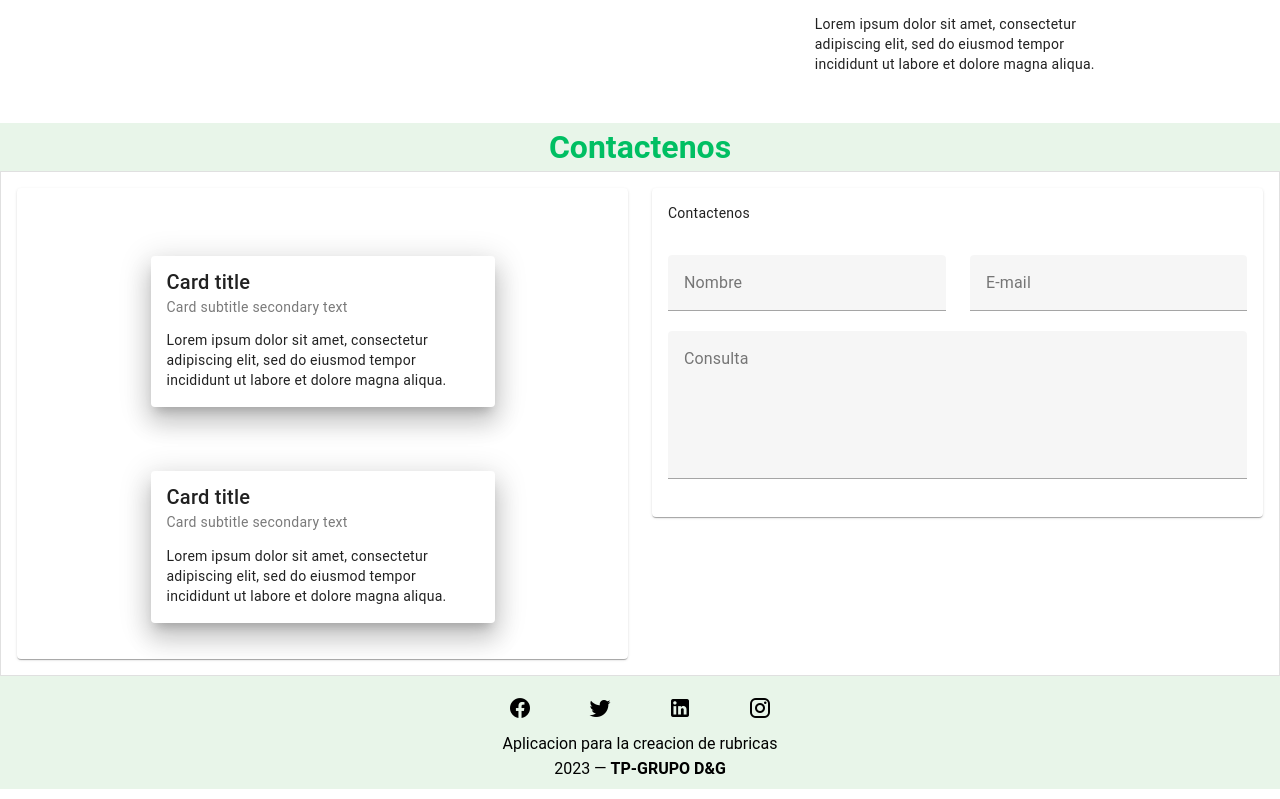
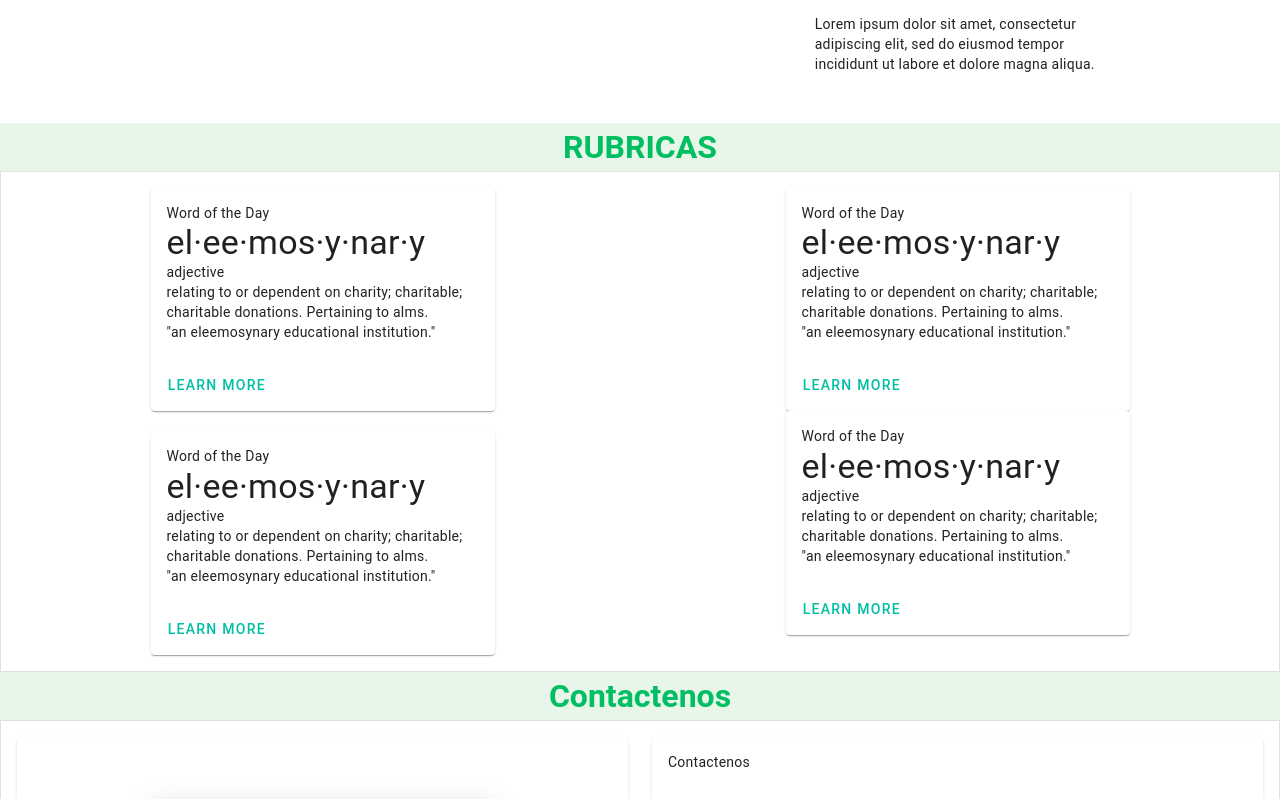
Before and after one commit to giandeveloper2109/FrontEndTPRubricas, a Vue app: page / in a window 1280 px wide. Shown: the part 941-1740 px from the top of the page. Built offline with nearby package versions, Linux system fonts and the light colour scheme.

Commit message:
UtimaSubidaAntesDeProgramarGrupo

```diff
--- /dev/null
+++ b/src/components/AcercaDerRUBRICAS.vue
@@ -0,0 +1,248 @@
+<template>
+    <v-responsive class="border pa-4">
+    <div>
+<v-row>
+<v-col>
+<!--Card 1-->
+    <v-card
+      class="mx-auto"
+      max-width="344"
+    >
+      <v-card-text>
+        <div>Word of the Day</div>
+        <p class="text-h4 text--primary">
+          el·ee·mos·y·nar·y
+        </p>
+        <p>adjective</p>
+        <div class="text--primary">
+          relating to or dependent on charity; charitable; charitable donations. Pertaining to alms.<br>
+          "an eleemosynary educational institution."
+        </div>
+      </v-card-text>
+      <v-card-actions>
+        <v-btn
+          variant="text"
+          color="teal-accent-4"
+          @click="reveal1 = true"
+        >
+          Learn More
+        </v-btn>
+      </v-card-actions>
+
+      <v-expand-transition>
+        <v-card
+          v-if="reveal1"
+          class="v-card--reveal"
+          style="height: 100%;"
+        >
+          <v-card-text class="pb-0">
+            <p class="text-h4 text--primary">
+              Origin
+            </p>
+            <p>late 16th century (as a noun denoting a place where alms were distributed): from medieval Latin eleemosynarius, from late Latin eleemosyna ‘alms’, from Greek eleēmosunē ‘compassion’ </p>
+          </v-card-text>
+          <v-card-actions class="pt-0">
+            <v-btn
+              variant="text"
+              color="teal-accent-4"
+              @click="reveal1 = false"
+            >
+              Close
+            </v-btn>
+          </v-card-actions>
+        </v-card>
+      </v-expand-transition>
+    </v-card>
+
+
+    <v-divider :thickness="20" class="border-opacity-0"></v-divider>
+<!--Card 2-->
+    <v-card
+      class="mx-auto"
+      max-width="344"
+    >
+      <v-card-text>
+        <div>Word of the Day</div>
+        <p class="text-h4 text--primary">
+          el·ee·mos·y·nar·y
+        </p>
+        <p>adjective</p>
+        <div class="text--primary">
+          relating to or dependent on charity; charitable; charitable donations. Pertaining to alms.<br>
+          "an eleemosynary educational institution."
+        </div>
+      </v-card-text>
+      <v-card-actions>
+        <v-btn
+          variant="text"
+          color="teal-accent-4"
+          @click="reveal2 = true"
+        >
+          Learn More
+        </v-btn>
+      </v-card-actions>
+
+      <v-expand-transition>
+        <v-card
+          v-if="reveal2"
+          class="v-card--reveal"
+          style="height: 100%;"
+        >
+          <v-card-text class="pb-0">
+            <p class="text-h4 text--primary">
+              Origin
+            </p>
+            <p>late 16th century (as a noun denoting a place where alms were distributed): from medieval Latin eleemosynarius, from late Latin eleemosyna ‘alms’, from Greek eleēmosunē ‘compassion’ </p>
+          </v-card-text>
+          <v-card-actions class="pt-0">
+            <v-btn
+              variant="text"
+              color="teal-accent-4"
+              @click="reveal2 = false"
+            >
+              Close
+            </v-btn>
+          </v-card-actions>
+        </v-card>
+      </v-expand-transition>
+    </v-card>
+
+
+</v-col>
+
+<!--Divison de acerca de las rubricas-->
+
+<!--Divison de acerca de las rubricas-->
+<v-col>
+
+
+<!--Card 3-->
+<v-card
+      class="mx-auto"
+      max-width="344"
+    >
+      <v-card-text>
+        <div>Word of the Day</div>
+        <p class="text-h4 text--primary">
+          el·ee·mos·y·nar·y
+        </p>
+        <p>adjective</p>
+        <div class="text--primary">
+          relating to or dependent on charity; charitable; charitable donations. Pertaining to alms.<br>
+          "an eleemosynary educational institution."
+        </div>
+      </v-card-text>
+      <v-card-actions>
+        <v-btn
+          variant="text"
+          color="teal-accent-4"
+          @click="reveal3 = true"
+        >
+          Learn More
+        </v-btn>
+      </v-card-actions>
+
+      <v-expand-transition>
+        <v-card
+          v-if="reveal3"
+          class="v-card--reveal"
+          style="height: 100%;"
+        >
+          <v-card-text class="pb-0">
+            <p class="text-h4 text--primary">
+              Origin
+            </p>
+            <p>late 16th century (as a noun denoting a place where alms were distributed): from medieval Latin eleemosynarius, from late Latin eleemosyna ‘alms’, from Greek eleēmosunē ‘compassion’ </p>
+          </v-card-text>
+          <v-card-actions class="pt-0">
+            <v-btn
+              variant="text"
+              color="teal-accent-4"
+              @click="reveal3 = false"
+            >
+              Close
+            </v-btn>
+          </v-card-actions>
+        </v-card>
+      </v-expand-transition>
+    </v-card>
+
+
+
+
+
+<!--Card 4-->
+    <v-card
+      class="mx-auto"
+      max-width="344"
+    >
+      <v-card-text>
+        <div>Word of the Day</div>
+        <p class="text-h4 text--primary">
+          el·ee·mos·y·nar·y
+        </p>
+        <p>adjective</p>
+        <div class="text--primary">
+          relating to or dependent on charity; charitable; charitable donations. Pertaining to alms.<br>
+          "an eleemosynary educational institution."
+        </div>
+      </v-card-text>
+      <v-card-actions>
+        <v-btn
+          variant="text"
+          color="teal-accent-4"
+          @click="reveal4 = true"
+        >
+          Learn More
+        </v-btn>
+      </v-card-actions>
+
+      <v-expand-transition>
+        <v-card
+          v-if="reveal4"
+          class="v-card--reveal"
+          style="height: 100%;"
+        >
+          <v-card-text class="pb-0">
+            <p class="text-h4 text--primary">
+              Origin
+            </p>
+            <p>late 16th century (as a noun denoting a place where alms were distributed): from medieval Latin eleemosynarius, from late Latin eleemosyna ‘alms’, from Greek eleēmosunē ‘compassion’ </p>
+          </v-card-text>
+          <v-card-actions class="pt-0">
+            <v-btn
+              variant="text"
+              color="teal-accent-4"
+              @click="reveal4 = false"
+            >
+              Close
+            </v-btn>
+          </v-card-actions>
+        </v-card>
+      </v-expand-transition>
+    </v-card>
+
+
+</v-col>
+</v-row>
+</div>
+</v-responsive>
+  </template>
+  <script>
+  export default {
+    data: () => ({
+      reveal1: false,
+      reveal2: false,
+      reveal3: false,
+      reveal4: false,
+    }),
+  }
+</script>
+<style>
+.v-card--reveal {
+  bottom: 0;
+  opacity: 1 !important;
+  position: absolute;
+  width: 100%;
+}
+</style>
--- a/src/components/Formulario.vue
+++ b/src/components/Formulario.vue
@@ -56,11 +56,11 @@
 
 
     </v-container>
-          </v-card>
+          </v-card >
         </v-col>
         <v-divider class="border-opacity-0" vertical></v-divider>
         <v-col>
-          <v-card text="Contactenos">
+    <v-card text="Contactenos" >
             <v-container>
       <v-row>
         <v-col
--- a/src/layouts/default/AppBar.vue
+++ b/src/layouts/default/AppBar.vue
@@ -6,7 +6,6 @@
     <v-btn plain >Principal</v-btn>
     <v-btn plain>Quienes Somos</v-btn>
     <v-btn plain>Rubricas</v-btn>
-    <v-btn plain>Premiun</v-btn>
     <v-btn plain>Contactenos</v-btn>
     <v-btn  variant="plain" to="/Login" >Login</v-btn>
 
--- a/src/layouts/default/Default.vue
+++ b/src/layouts/default/Default.vue
@@ -11,6 +11,13 @@
 		  </v-sheet>
     </div>
     <Aboutus/>
+    <div>
+      <v-sheet class="bg-green-lighten-5 text-center d-flex flex-column">
+			  <h1 >RUBRICAS</h1>
+
+		  </v-sheet>
+    </div>
+    <AcercaDerRUBRICAS/>
     <div>
       <v-sheet class="bg-green-lighten-5 text-center d-flex flex-column">
 			  <h1 >Contactenos</h1>
@@ -29,6 +36,7 @@
   import Formulario from '@/components/Formulario.vue';
   import Carrusel from '@/components/Carrusel.vue';
   import Aboutus from '@/components/Aboutus.vue';
+  import AcercaDerRUBRICAS from '@/components/AcercaDerRUBRICAS.vue';
 </script>
 <style>
 h1 { color: #00bf63; }
```
